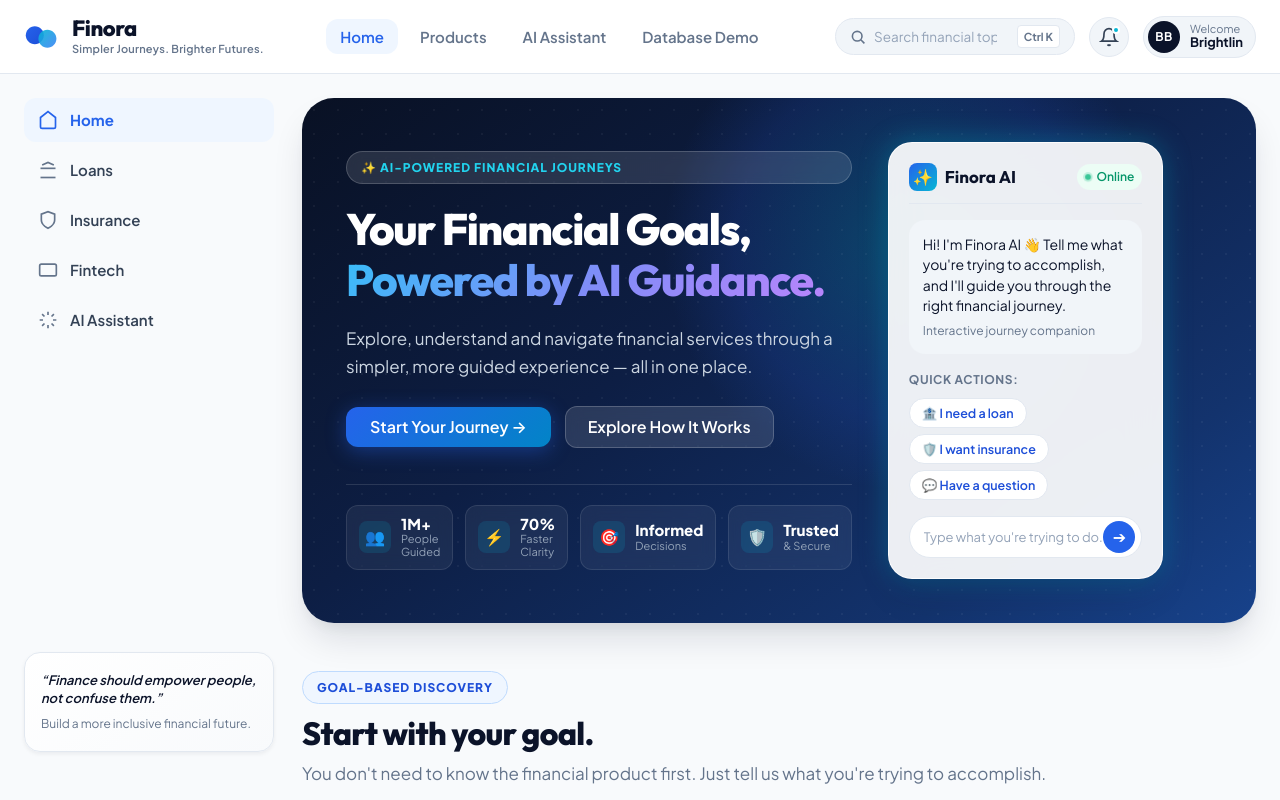
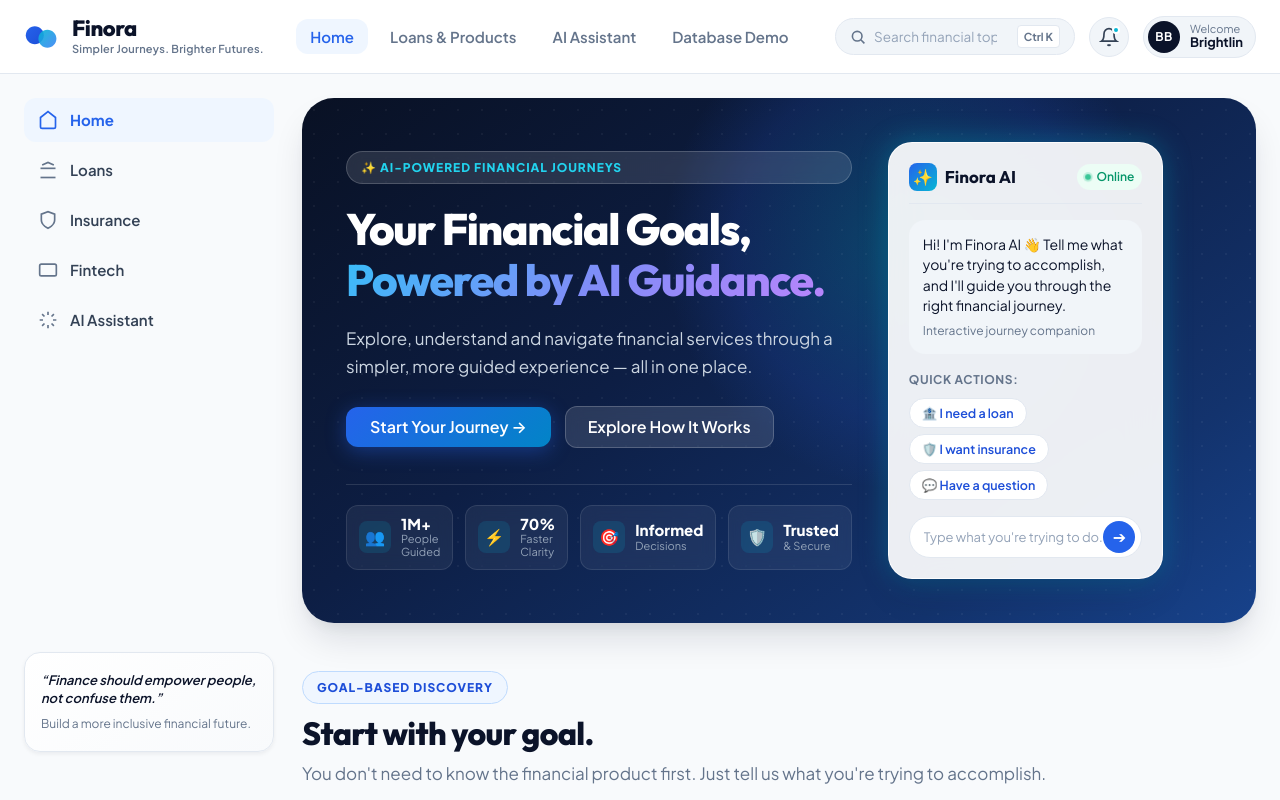
Before and after one commit to Janbuselvan2006/finora, a React (Vite) app in the folder finora/: page / in a window 1280 px wide. Shown: the top 800 px of the page. Built offline with nearby package versions, Linux system fonts and the light colour scheme; no server answers; the database is empty.

Commit message:
Update navigation links to navigate to loan.html when clicking Loans and Explore Loans

```diff
--- a/finora/src/App.jsx
+++ b/finora/src/App.jsx
@@ -69,7 +69,7 @@ export default function App() {
 
           <nav className="nav-links" aria-label="Primary Navigation">
             <button className={`nav-link ${activeTab === 'home' ? 'active' : ''}`} onClick={() => setActiveTab('home')}>Home</button>
-            <button className={`nav-link ${activeTab === 'products' ? 'active' : ''}`} onClick={() => setActiveTab('products')}>Products</button>
+            <a href="loan.html" className="nav-link">Loans & Products</a>
             <button className={`nav-link ${activeTab === 'ai' ? 'active' : ''}`} onClick={() => setActiveTab('ai')}>AI Assistant</button>
             <button className={`nav-link ${activeTab === 'db' ? 'active' : ''}`} onClick={() => setActiveTab('db')}>Database Demo</button>
           </nav>
@@ -81,7 +81,7 @@ export default function App() {
                   <circle cx="9" cy="9" r="6"></circle>
                   <line x1="18" y1="18" x2="13.5" y2="13.5"></line>
                 </svg>
-                <input type="search" class="search-input" placeholder="Search financial topics..." />
+                <input type="search" className="search-input" placeholder="Search financial topics..." />
                 <span className="search-shortcut">Ctrl K</span>
               </div>
             </div>
@@ -116,7 +116,7 @@ export default function App() {
               </svg>
               <span>Home</span>
             </a>
-            <a href="#goals" className="sidebar-link">
+            <a href="loan.html" className="sidebar-link">
               <svg className="sidebar-icon" viewBox="0 0 24 24" fill="none" stroke="currentColor" strokeWidth="2">
                 <line x1="3" y1="21" x2="21" y2="21"></line>
                 <line x1="3" y1="10" x2="21" y2="10"></line>
@@ -285,7 +285,7 @@ export default function App() {
                   </div>
                 </div>
                 <div className="goal-card-footer">
-                  <a href="#ai-assistant" className="goal-card-cta cta-loans">Explore Loans →</a>
+                  <a href="loan.html" className="goal-card-cta cta-loans">Explore Loans →</a>
                 </div>
               </article>
 
```
